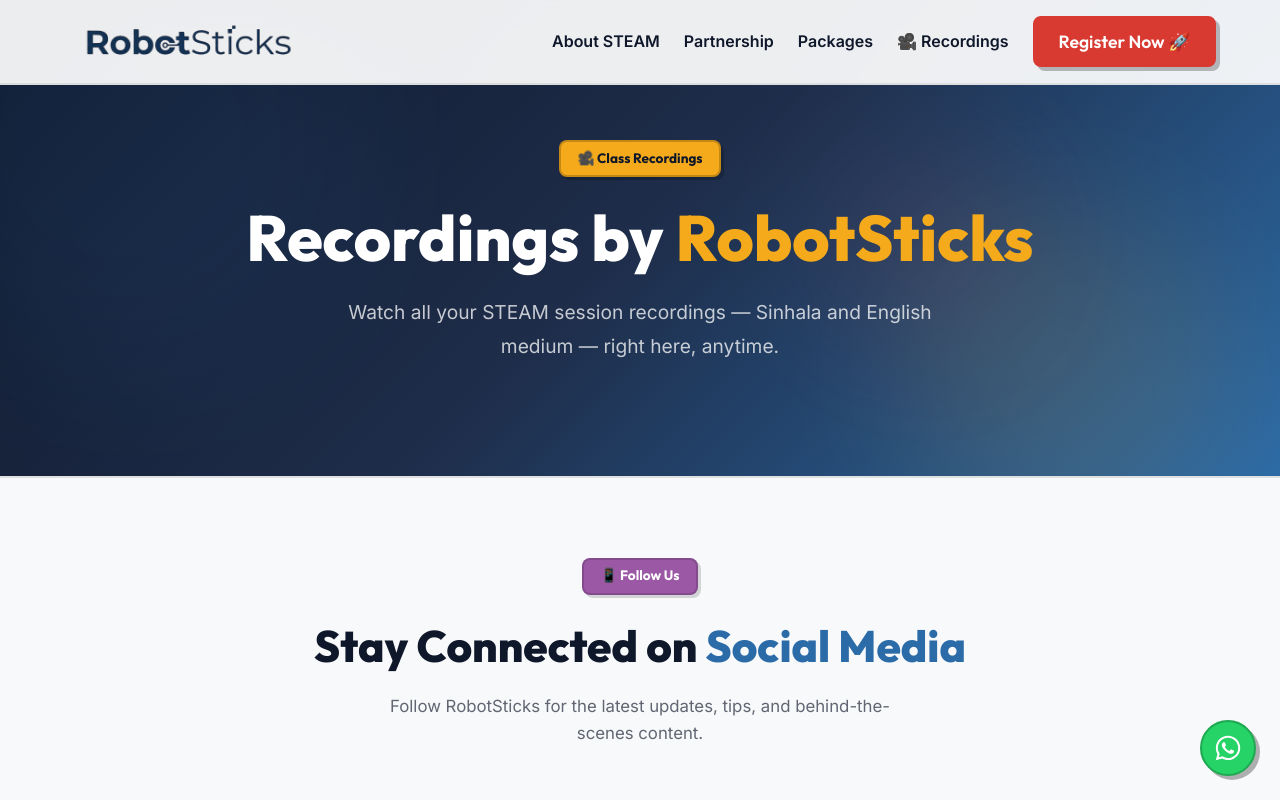
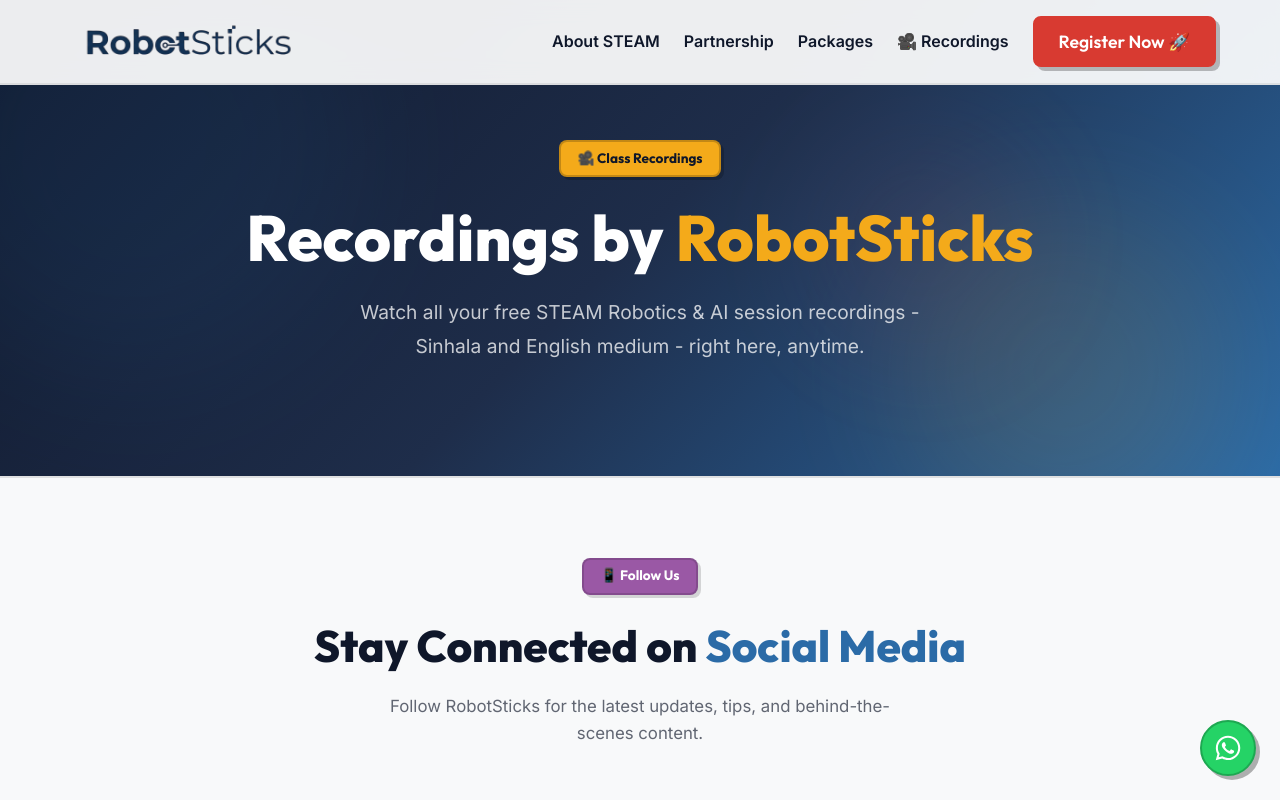
Before and after one commit to Himal-Gunawardhana/RobotSticks, a React (Vite) app: page /recordings in a window 1280 px wide. Shown: the top 800 px of the page. Built offline with nearby package versions, Linux system fonts and the light colour scheme.

Commit message:
Update Recordings hero text

```diff
--- a/src/components/Recordings.jsx
+++ b/src/components/Recordings.jsx
@@ -228,7 +228,7 @@
               lineHeight: 1.8,
             }}
           >
-            Watch all your STEAM session recordings — Sinhala and English medium — right here, anytime.
+            Watch all your free STEAM Robotics & AI session recordings - Sinhala and English medium - right here, anytime.
           </motion.p>
         </div>
       </section>
```
